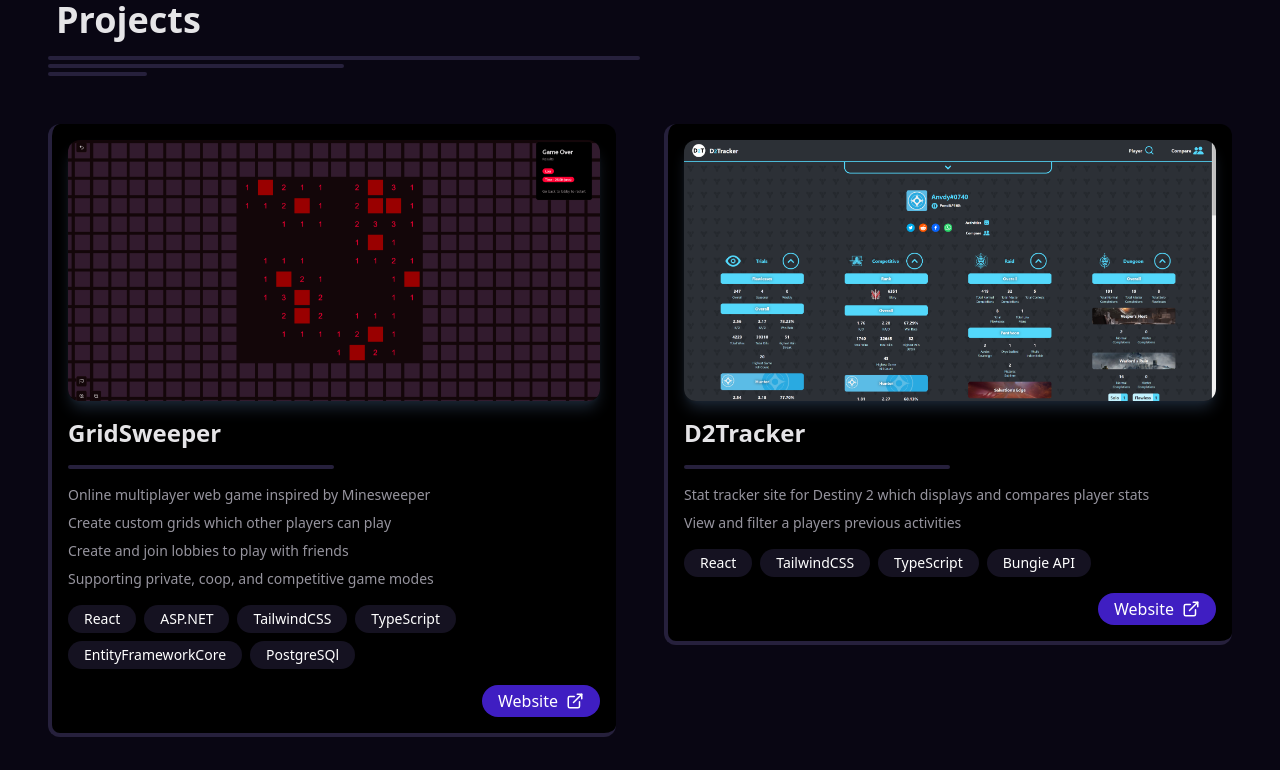
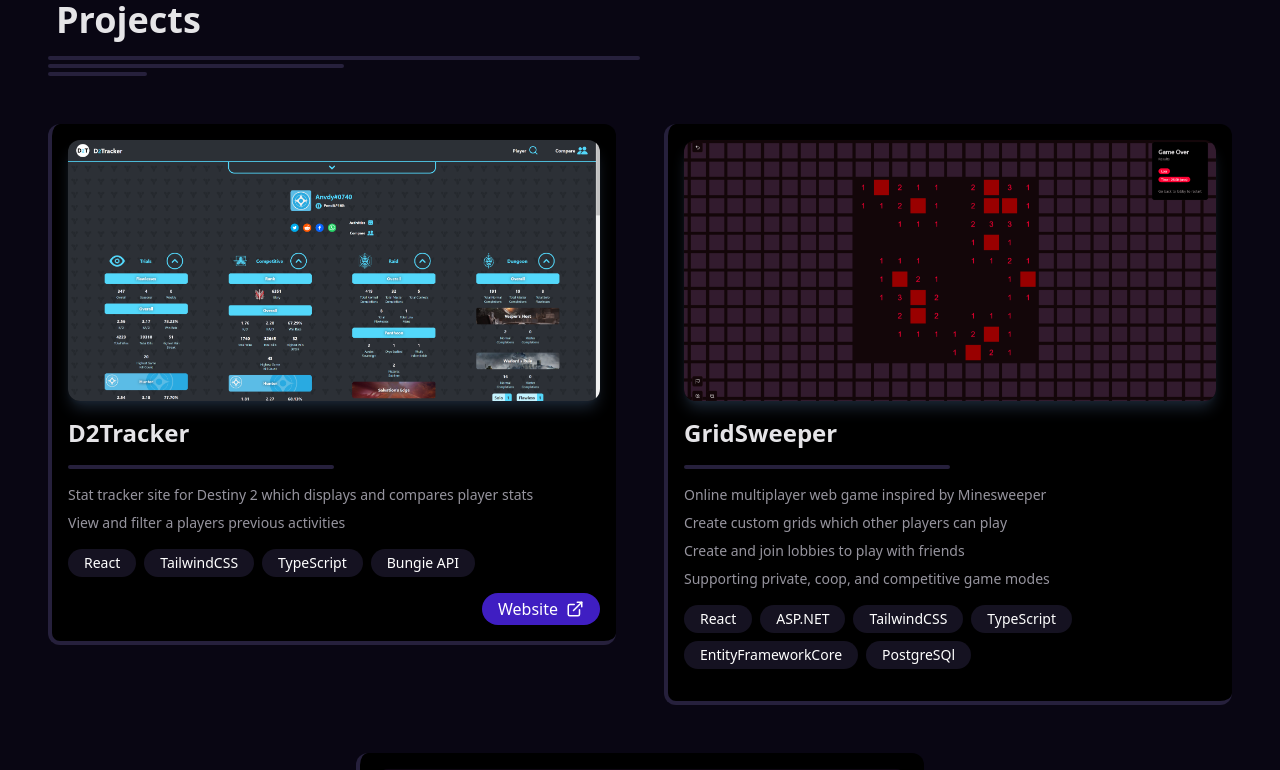
Before and after one commit to andrew-holligan/Portfolio, a React (Vite) app in the folder client/: page / in a window 1280 px wide. Shown: the part 960-1730 px from the top of the page. Built offline with nearby package versions, Linux system fonts and the light colour scheme.

Commit message:
chore: changed project list

```diff
--- a/client/src/views/projects/ProjectList.tsx
+++ b/client/src/views/projects/ProjectList.tsx
@@ -8,6 +8,16 @@
 function ProjectList() {
   const items = [
     {
+      title: "D2Tracker",
+      image: D2TrackerAsset,
+      description: [
+        "Stat tracker site for Destiny 2 which displays and compares player stats",
+        "View and filter a players previous activities",
+      ],
+      website: "https://d2tracker.net/",
+      tags: ["React", "TailwindCSS", "TypeScript", "Bungie API"],
+    },
+    {
       title: "GridSweeper",
       image: GridSweeperAsset,
       description: [
@@ -16,7 +26,7 @@
         "Create and join lobbies to play with friends",
         "Supporting private, coop, and competitive game modes",
       ],
-      website: "https://gridsweeper.net/",
+      // website: "https://gridsweeper.net/",
       tags: [
         "React",
         "ASP.NET",
@@ -25,16 +35,6 @@
         "EntityFrameworkCore",
         "PostgreSQl",
       ],
-    },
-    {
-      title: "D2Tracker",
-      image: D2TrackerAsset,
-      description: [
-        "Stat tracker site for Destiny 2 which displays and compares player stats",
-        "View and filter a players previous activities",
-      ],
-      website: "https://d2tracker.net/",
-      tags: ["React", "TailwindCSS", "TypeScript", "Bungie API"],
     },
     // {
     //   title: "React-TodoList",
@@ -52,7 +52,7 @@
         "Change the speed and size of the visualisation",
         "Includes information on each sorting algorithm",
       ],
-      website: "https://sortingvisualised.netlify.app/",
+      // website: "https://sortingvisualised.netlify.app/",
       code: "https://github.com/andrew-holligan/SortingVisualised",
       tags: ["HTML", "CSS", "JavaScript"],
     },
```
